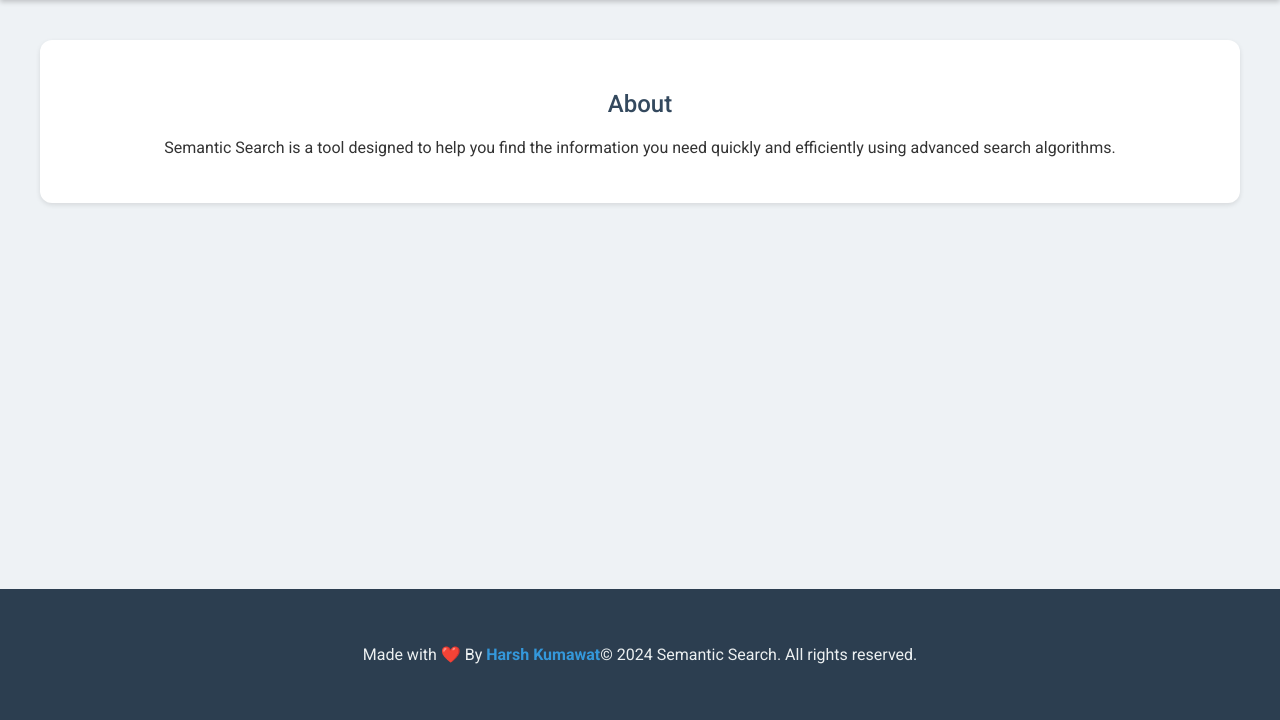
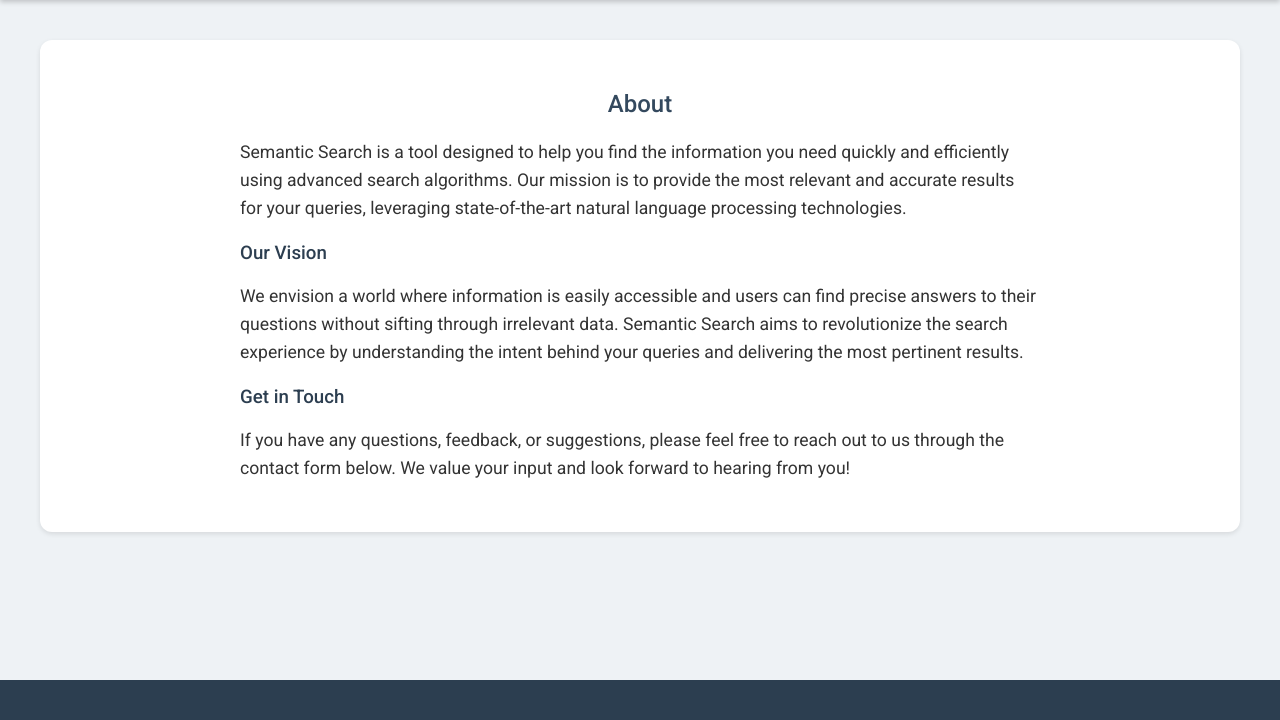
Before and after one commit to harshk04/Semantic-Search-Flask, a Flask app: page / in a window 1280 px wide, after a click on "About". Shown: the part 80-800 px from the top of the page. Run offline with Flask 3, Linux system fonts and the light colour scheme.

Commit message:
Update form.html

```diff
--- a/templates/form.html
+++ b/templates/form.html
@@ -161,6 +161,59 @@
       .hidden {
         display: none;
       }
+      .contact-form {
+        display: flex;
+        flex-direction: column;
+        align-items: center;
+      }
+      .contact-form label {
+        font-size: 1.2em;
+        margin-bottom: 10px;
+        text-align: left;
+        width: 100%;
+        max-width: 500px;
+      }
+      .contact-form input[type="text"], .contact-form input[type="email"], .contact-form textarea {
+        padding: 10px;
+        width: 100%;
+        max-width: 500px;
+        margin-bottom: 20px;
+        border: 1px solid #ccc;
+        border-radius: 8px;
+        font-size: 1em;
+      }
+      .contact-form textarea {
+        resize: vertical;
+        height: 150px;
+      }
+      .contact-form button {
+        padding: 10px 20px;
+        background-color: #3498db;
+        color: #fff;
+        border: none;
+        border-radius: 8px;
+        font-size: 1em;
+        cursor: pointer;
+        transition: background-color 0.3s ease;
+      }
+      .contact-form button:hover {
+        background-color: #2980b9;
+      }
+      .about-content {
+        text-align: left;
+        max-width: 800px;
+        margin: 0 auto;
+      }
+      .about-content p {
+        font-size: 1.1em;
+        line-height: 1.6;
+        margin-bottom: 20px;
+      }
+      .about-content h3 {
+        font-weight: 500;
+        color: #2c3e50;
+        margin-bottom: 10px;
+      }
     </style>
     <link href="https://fonts.googleapis.com/css2?family=Roboto:wght@400;500;700&display=swap" rel="stylesheet">
     <script>
@@ -220,19 +273,33 @@
         {% endif %}
         <section id="about-section" class="about-section hidden">
           <h2>About</h2>
-          <p>Semantic Search is a tool designed to help you find the information you need quickly and efficiently using advanced search algorithms.</p>
+          <div class="about-content">
+            <p>Semantic Search is a tool designed to help you find the information you need quickly and efficiently using advanced search algorithms. Our mission is to provide the most relevant and accurate results for your queries, leveraging state-of-the-art natural language processing technologies.</p>
+            <h3>Our Vision</h3>
+            <p>We envision a world where information is easily accessible and users can find precise answers to their questions without sifting through irrelevant data. Semantic Search aims to revolutionize the search experience by understanding the intent behind your queries and delivering the most pertinent results.</p>
+            <h3>Get in Touch</h3>
+            <p>If you have any questions, feedback, or suggestions, please feel free to reach out to us through the contact form below. We value your input and look forward to hearing from you!</p>
+          </div>
         </section>
         <section id="contact-section" class="contact-section hidden">
           <h2>Contact</h2>
-          <p>If you have any questions or need support, feel free to reach out to us at kumawatharsh2004@gmail.com.</p>
+          <form method="POST" class="contact-form">
+            <label for="name">Name:</label>
+            <input type="text" id="name" name="name" required placeholder="Your name...">
+            <label for="email">Email:</label>
+            <input type="email" id="email" name="email" required placeholder="Your email...">
+            <label for="message">Message:</label>
+            <textarea id="message" name="message" required placeholder="Your message..."></textarea>
+            <button type="submit">Submit</button>
+          </form>
         </section>
       </div>
     </main>
     <footer>
-      <div class="container">
-        <p>Made with ❤️ By <a href="https://www.linkedin.com/in/harsh-k04/" target="_blank">Harsh Kumawat</a></p>
-        <p>&copy; 2024 Semantic Search. All rights reserved.</p>
-      </div>
+      <!-- <div class="container"> -->
+        <!-- <p>Made with ❤️ By <a href="https://www.linkedin.com/in/harsh-k04/" target="_blank">Harsh Kumawat</a></p>
+        <p>&copy; 2024 Semantic Search. All rights reserved.</p> -->
+      <!-- </div> -->
     </footer>
   </body>
 </html>
```
